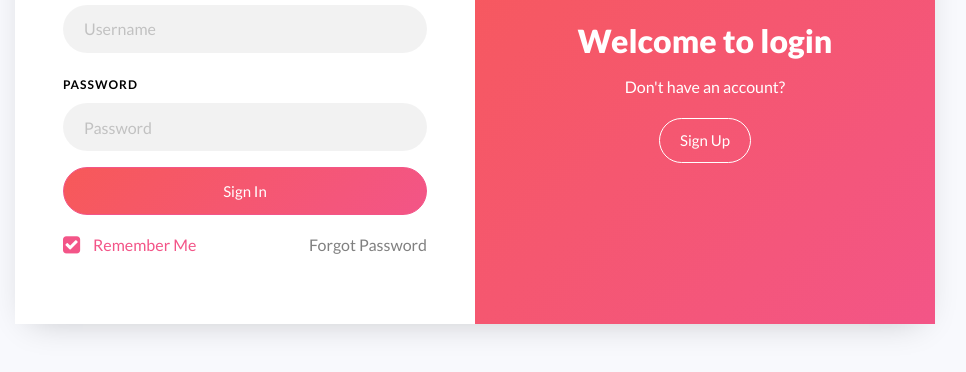
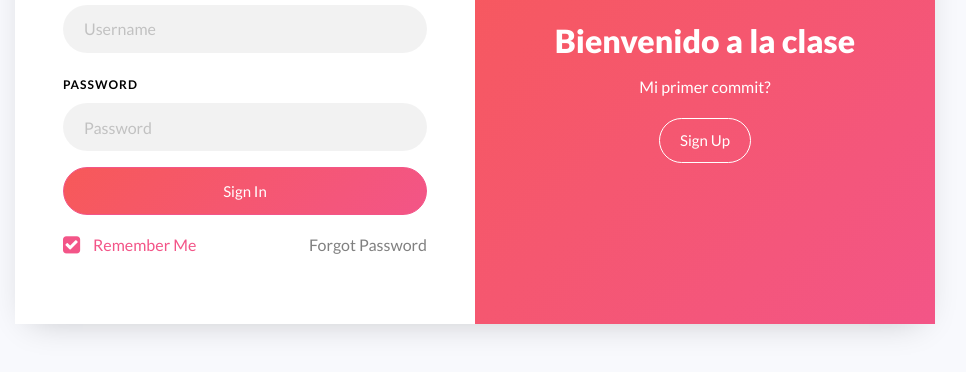
Before and after one commit to Estevang01/Prueba-1, a plain HTML site: page index.html in a window 1280 px wide. Shown: the part 354-726 px from the top of the page, without its empty margins (165-1131 px from the left). Drawn offline with Linux system fonts and the light colour scheme.

Commit message:
Cambios en el index

```diff
--- a/index.html
+++ b/index.html
@@ -25,8 +25,8 @@
 					<div class="wrap d-md-flex">
 						<div class="text-wrap p-4 p-lg-5 text-center d-flex align-items-center order-md-last">
 							<div class="text w-100">
-								<h2>Welcome to login</h2>
-								<p>Don't have an account?</p>
+								<h2>Bienvenido a la clase</h2>
+								<p>Mi primer commit?</p>
 								<a href="#" class="btn btn-white btn-outline-white">Sign Up</a>
 							</div>
 			      </div>
```
